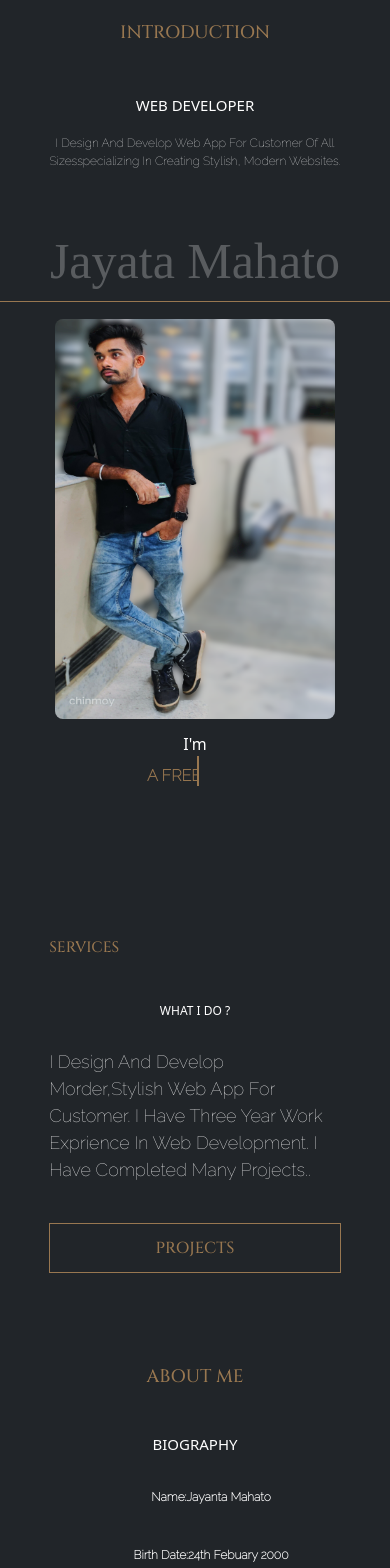
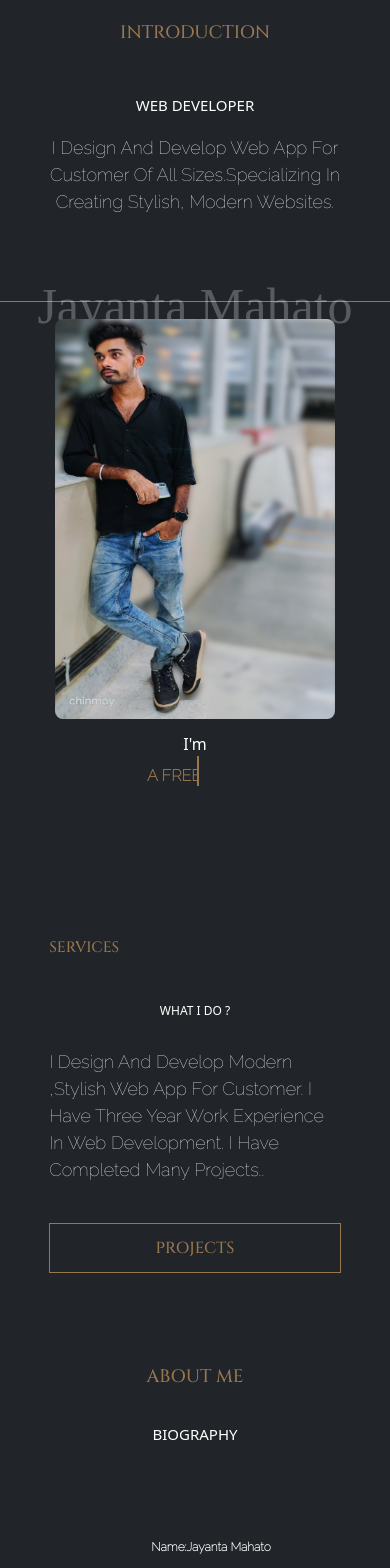
Before and after one commit to jayantamahato/portfolio, a React (Create React App) app: page / in a window 390 px wide. Shown: the part 140-1708 px from the top of the page. Built offline with nearby package versions, Linux system fonts and the light colour scheme; a web font is replaced by a local one.

Commit message:
spellig corrected

```diff
--- a/src/components/css/home.css
+++ b/src/components/css/home.css
@@ -242,7 +242,7 @@
         font-size: 50px;
     }
     .intro-content>.top-left>p{
-        font-size: 12px;
+        font-size: 18px;
     }
     .intro-content>.top-right{
         border: none;
@@ -327,8 +327,8 @@
     .about-content li{
         font-size: 12px;
         width: 100%;
-        margin-top: 30px;
-        margin-bottom: 10px;
+        margin-top: 10px;
+        margin-bottom: 5px;
         text-transform: capitalize;
         font-family: 'Raleway', sans-serif;
     }
@@ -339,8 +339,8 @@
     }
     .about-content h4{
         font-size: 15px;
-        margin-top: 15px;
-        margin-bottom: 15px;
+        margin-top: 5px;
+        margin-bottom: 90px;
         text-transform: uppercase;
     }
     .about-content button{
--- a/src/components/home.jsx
+++ b/src/components/home.jsx
@@ -17,11 +17,11 @@ const Home = () => {
                         <h4>WEB DEVELOPER</h4>
                     </div>
                     <p>
-                        i design and develop web app for customer of all sizesspecializing in creating stylish,
+                        i design and develop web app for customer of all sizes.specializing in creating stylish,
                         modern websites.
                     </p>
                     <div className="signature">
-                        Jayata Mahato
+                        Jayanta Mahato
                     </div>
                 </div>
                 <div className="top-right">
@@ -49,7 +49,7 @@ const Home = () => {
                     <h4>What I do ?</h4>
                 </div>
                 <p>
-                    i design and develop  morder,stylish web app for customer. i have three year work exprience in web development.
+                    i design and develop  modern ,stylish web app for customer. i have three year work experience in web development.
                     i have completed many projects..
                 </p>
                 <button onClick={() => { projects() }}>Projects</button>
@@ -62,11 +62,11 @@ const Home = () => {
                 <div className="about-section">
                     <ul>
                         <li>Name:Jayanta Mahato</li>
-                        <li>Birth Date:24th febuary 2000</li>
+                        <li>Birth Date:24th february 2000</li>
                         <li>Age:22 year</li>
                         <li>Address:Purulia,West Bengal,India</li>
                         <li>Phone:9064187130/8207064802</li>
-                        <li>emial:support.jayanta@proton.me</li>
+                        <li>email:support.jayanta@proton.me</li>
                     </ul>
                     <a href={cv} download='Jayanta Mahato Resume' target='_blank'><button>Download My CV</button></a>
                 </div>
--- a/src/components/profile.jsx
+++ b/src/components/profile.jsx
@@ -19,7 +19,7 @@ const Profile = () => {
         window.open('https://www.facebook.com/jayantamahat0');
     }
     const mail = () => {
-        window.open('mailto:jayantamahato830@gmail.com?body=hiring massege!')
+        window.open('mailto:jayantamahato830@gmail.com?body=hiring massage!')
     }
     return (
         <div className="profile-content">
@@ -39,8 +39,8 @@ const Profile = () => {
                         <ul>
                             <li>Vill : Baghmara</li>
                             <li>Po : Rampur</li>
-                            <li>P.s : Rampur</li>
-                            <li>Dist : Puruia</li>
+                            <li>P.s : Neturia</li>
+                            <li>Dist : Purulia</li>
                             <li>State : West Bengal</li>
                             <li>Pin : 723121</li>
                         </ul>
@@ -113,11 +113,11 @@ const Profile = () => {
                     <div className="qualification">
                         <h4 className="education-heading">Education qualification</h4>
                         <ul>
-                            <li className='imp'>Bachelor Of Compuer Application &#x2022; 2020 <br /></li>
+                            <li className='imp'>Bachelor Of Computer Application &#x2022; 2020 <br /></li>
                             <li>Sidho Kanho Birsha University, Purulia</li>
 
-                            <li className='imp'>Master Of Compuer Application &#x2022; 2023 <br /></li>
-                            <li>Vidyasager University, Midnapore </li>
+                            <li className='imp'>Master Of Computer Application &#x2022; 2023 <br /></li>
+                            <li>Vidyasagar University, Midnapore </li>
                         </ul>
                     </div>
                     <hr />
@@ -131,9 +131,9 @@ const Profile = () => {
                     <hr />
 
                     <div className="meritial-status">
-                        <h4 className="meritial-status-heading">Meritial Status</h4>
+                        <h4 className="meritial-status-heading">Marital Status</h4>
                         <ul>
-                            <li>Unarried</li>
+                            <li>Unmarried</li>
                         </ul>
                     </div>
                     <hr />
@@ -143,18 +143,18 @@ const Profile = () => {
                         <div className="s-logo">
                             <img src={github} alt="github logo" onClick={git} />
                             <img src={linkedin_logo} alt="linkedin logo" onClick={linkedin} />
-                            <img src={instagram} alt="innstagram logo" onClick={ig} />
-                            <img src={facebook} alt=" facebooklogo" onClick={fb} />
+                            <img src={instagram} alt="instagram logo" onClick={ig} />
+                            <img src={facebook} alt=" facebook logo" onClick={fb} />
                         </div>
                     </div>
                     <hr />
 
                     <div className="contact">
-                        <h4 className="contact-heading">Send Me A massege</h4>
+                        <h4 className="contact-heading">Send Me A massage</h4>
                         <div className="con-form">
                             <input type="text" placeholder="name" />
                             <input type="email" placeholder="email" />
-                            <input type="text" placeholder="your massege" />
+                            <input type="text" placeholder="your massage" />
                             <button>send it</button>
                         </div>
                     </div>
--- a/src/components/projects.jsx
+++ b/src/components/projects.jsx
@@ -32,7 +32,7 @@ const Projects = () => {
         window.open('https://askweddingplanner.000webhostapp.com/');
     }
     const loom_std = () => {
-        alert('in developent phase...');
+        alert('in development phase...');
     }
     const loom_ecom = () => {
         window.open('https://j1ecomerce.000webhostapp.com');
@@ -85,7 +85,7 @@ const Projects = () => {
                         <img src={std} alt="project template" />
                     </div>
                     <div className="project-name">
-                        <h6>Student Mannagement System</h6>
+                        <h6>Student Management System</h6>
                     </div>
                     <div className="project-link">
                         <div className="git">
```
